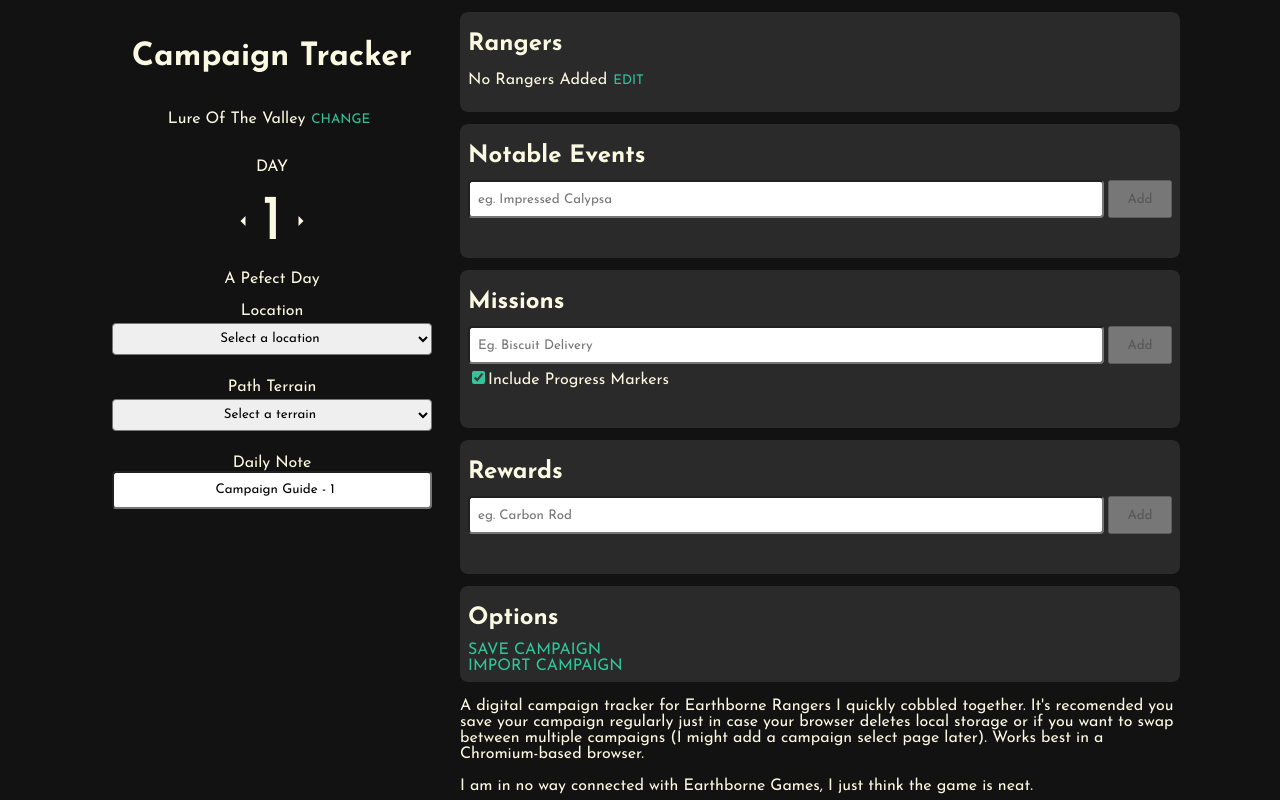
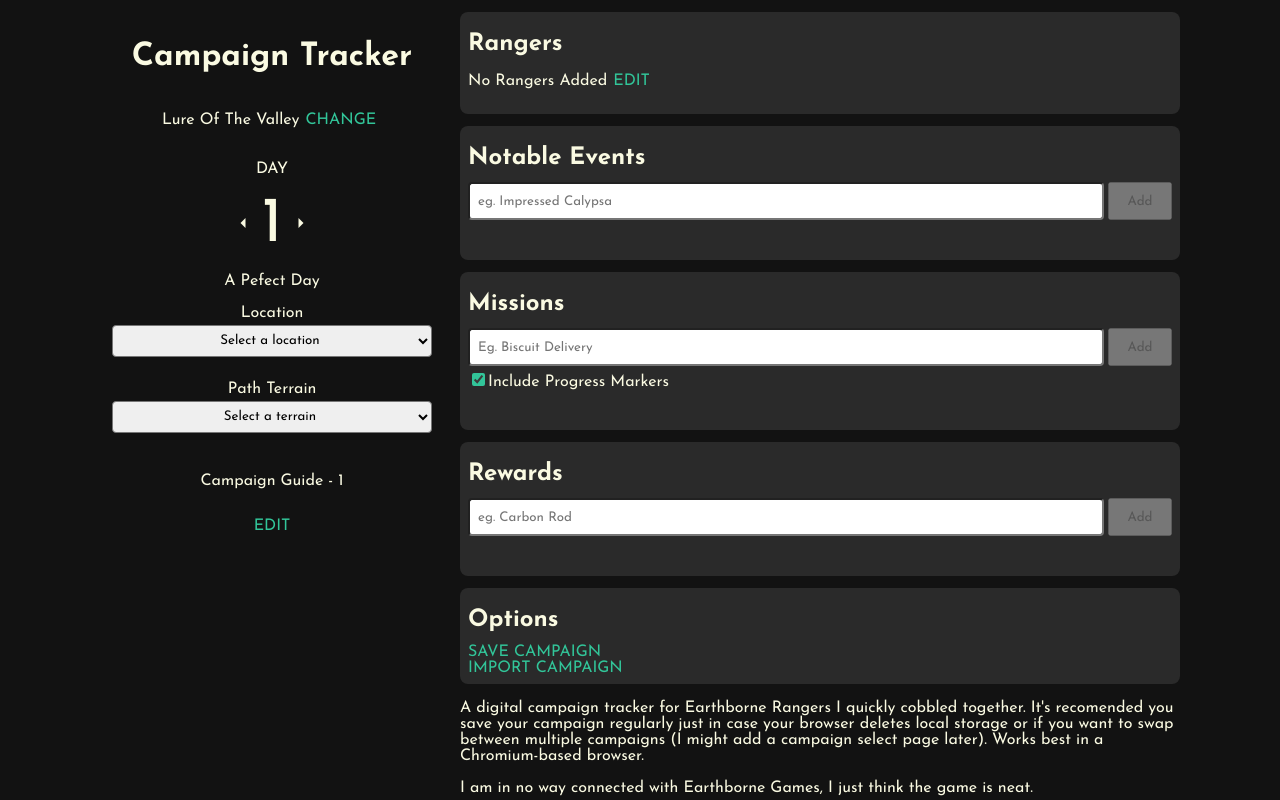
Before and after one commit to coreyRalli/eb-campaign-tracker, a React (Vite) app: page / in a window 1280 px wide. Built offline with nearby package versions, Linux system fonts and the light colour scheme.

Commit message:
UI change for updating campaign notes

```diff
--- a/src/Views/tracker.jsx
+++ b/src/Views/tracker.jsx
@@ -13,6 +13,7 @@
     const [newRewardText, setNewRewardText] = useState("");
     const [newMissionText, setNewMissionText] = useState("");
     const [newRangerText, setNewRangerText] = useState("");
+    const [noteUpdateText, setNoteUpdateText] = useState("");
 
     const [eventsEditOn, setEventsEditOn] = useState(false);
     const [missionsEditOn, setMissionsEditOn] = useState(false);
@@ -22,6 +23,7 @@
 
     const [showRangerEdit, setShowRangerEdit] = useState(false);
     const [showCampaignEdit, setShowCampaignEdit] = useState(false);
+    const [showCampaignNoteEdit, setShowCampaignNoteEdit] = useState(false);
     const [tempCampaign, setTempCampaign] = useState(CAMPAIGNS[0]);
 
     const importBtnRef = useRef(null);
@@ -62,6 +64,12 @@
         e.preventDefault();
         dispatch(ADD_REWARDS(newRewardText));
         setNewRewardText("");
+    }
+
+    const onNoteUpdateSubmit = (e) => {
+        e.preventDefault();
+        dispatch(UPDATE_NOTE(noteUpdateText));
+        setShowCampaignNoteEdit(false);
     }
 
     const onNewMissionSubmit = (e) => {
@@ -125,6 +133,21 @@
         return (state.day >= 30);
     }
 
+    const onClickUpdateCampaignNote = () => {
+        setNoteUpdateText(state.notes[state.day - 1].note);
+        setShowCampaignNoteEdit(true);
+    }
+
+    const onIncrementDayClick = () => {
+        setShowCampaignNoteEdit(false);
+        dispatch(INCREMENT_DAY());
+    }
+
+    const onDecrementDayClick = () => {
+        setShowCampaignNoteEdit(false);
+        dispatch(DECREMENT_DAY());
+    }
+
     return (
         <>
             <header className="header">
@@ -159,13 +182,13 @@
                 <p>DAY</p>
                 <div className="day-selector-container">
                     <button
-                        onClick={() => dispatch(DECREMENT_DAY())}
+                        onClick={onDecrementDayClick}
                         disabled={state.day <= 1}>
                         <span className="material-symbols-outlined">arrow_left</span>
                     </button>
                     <p>{state.day}</p>
                     <button
-                        onClick={() => dispatch(INCREMENT_DAY())}
+                        onClick={onIncrementDayClick}
                         disabled={maxDayDisabled()}>
                         <span className="material-symbols-outlined">arrow_right</span>
                     </button>
@@ -198,13 +221,40 @@
                     initOptionText={"Select a terrain"} />
 
                 <div className="daily-notes-container">
-                    <label htmlFor="daily-note">Daily Note</label>
-                    <input
-                        value={state.notes[state.day - 1].note}
-                        onChange={({ target }) => dispatch(UPDATE_NOTE(target.value))}
-                        id="daily-note"
-                        type="text"
-                        placeholder={"Campaign Guide, Ranger Report Modifiers Etc."} />
+                    {
+                        (showCampaignNoteEdit) ?
+                            <div>
+                                <form
+                                    className="campaign-note-container"
+                                    onSubmit={onNoteUpdateSubmit}>
+                                    <input
+                                        value={noteUpdateText}
+                                        onChange={({ target }) => setNoteUpdateText(target.value)}
+                                        id="daily-note"
+                                        type="text"
+                                        placeholder={"Campaign Guide, Ranger Report Modifiers Etc."} />
+                                    <button
+                                        type="submit"
+                                        className="textless-btn">
+                                        UPDATE
+                                    </button>
+                                </form>
+                            </div> :
+                            <div className="campaign-note-container">
+                                {
+                                    (state.notes[state.day - 1].note !== "") &&
+                                    <p>
+                                        {state.notes[state.day - 1].note}
+                                    </p>
+                                }
+
+                                <button
+                                    onClick={() => onClickUpdateCampaignNote()}
+                                    className="textless-btn">
+                                    {state.notes[state.day - 1].note === "" ? "ADD NOTE" : "EDIT"}
+                                </button>
+                            </div>
+                    }
                 </div>
             </header>
 
--- a/src/index.css
+++ b/src/index.css
@@ -165,6 +165,7 @@
     border: none;
     color: var(--active-color);
     cursor: pointer;
+    font-size: 16px;
 }
 
 .new-item-form {
@@ -258,6 +259,20 @@
     display: none;
 }
 
+.campaign-note-container {
+    display: flex;
+    flex-direction: column;
+    justify-content: center;
+}
+
+.campaign-note-container button {
+    margin-top: 12px;
+}
+
+.campaign-note-container p {
+    text-align: center;
+}
+
 /* md and above */
 @media screen and (min-width: 768px) {
     .header {
```
